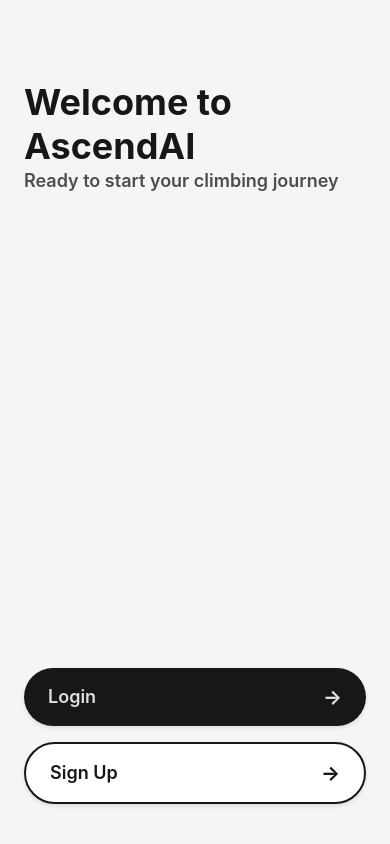
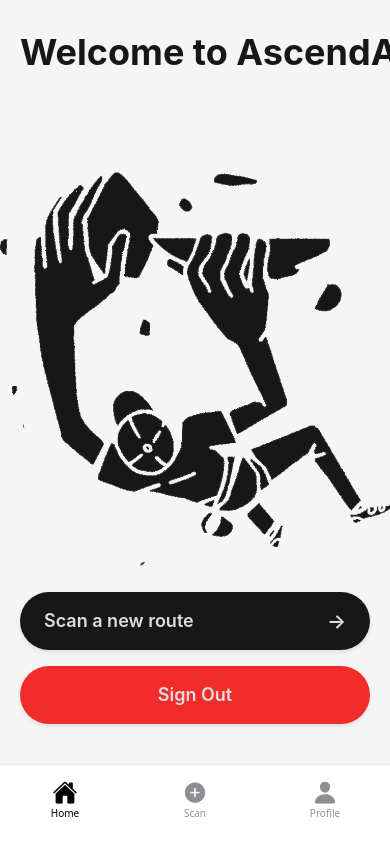
Before and after one commit to KurtSchwimmbacher/AscendAI, a React Native app: screen /MainTabs in a window 390 px wide. Built offline with nearby package versions, Linux system fonts and the light colour scheme; no server answers.

Commit message:
feat(add tab nav to app after onboarding)

```diff
--- a/navigation/AppNavigator.tsx
+++ b/navigation/AppNavigator.tsx
@@ -6,8 +6,7 @@ import { View, ActivityIndicator, StyleSheet } from 'react-native';
 // Import screens
 import AuthFlow from '../pages/auth/AuthFlow';
 import OnboardingFlow from '../pages/onboarding/OnboardingFlow';
-import HomeScreen from '../pages/HomeScreen';
-import ScanRoute from '../pages/ScanRoute';
+import MainTabs from './MainTabs';
 
 // Import services
 import { AuthService } from '../services/authService';
@@ -17,8 +16,7 @@ import { FirestoreService } from '../services/firestoreService';
 type RootStackParamList = {
   Auth: undefined;
   Onboarding: undefined;
-  Home: undefined;
-  ScanRoute: undefined;
+  MainTabs: undefined;
 };
 
 const Stack = createStackNavigator<RootStackParamList>();
@@ -122,7 +120,7 @@ export default function AppNavigator() {
   const getInitialRoute = (): keyof RootStackParamList => {
     if (!isAuthenticated) return 'Auth';
     if (needsOnboarding) return 'Onboarding';
-    return 'Home';
+    return 'MainTabs';
   };
 
   // Create a unique key based on auth state to force navigator remount when state changes
@@ -145,8 +143,7 @@ export default function AppNavigator() {
             />
           )}
         </Stack.Screen>
-        <Stack.Screen name="Home" component={HomeScreen} />
-        <Stack.Screen name="ScanRoute" component={ScanRoute} />
+        <Stack.Screen name="MainTabs" component={MainTabs} />
       </Stack.Navigator>
     </NavigationContainer>
   );
--- /dev/null
+++ b/navigation/MainTabs.tsx
@@ -0,0 +1,66 @@
+import React from 'react';
+import { createBottomTabNavigator } from '@react-navigation/bottom-tabs';
+import { Ionicons } from '@expo/vector-icons';
+
+// Import screens
+import HomeScreen from '../pages/HomeScreen';
+import ScanRoute from '../pages/ScanRoute';
+import ProfileScreen from '../pages/ProfileScreen';
+
+// Define tab param list
+export type MainTabParamList = {
+  Home: undefined;
+  ScanRoute: undefined;
+  Profile: undefined;
+};
+
+const Tab = createBottomTabNavigator<MainTabParamList>();
+
+export default function MainTabs() {
+  return (
+    <Tab.Navigator
+      id={undefined}
+      screenOptions={{
+        headerShown: false,
+        tabBarActiveTintColor: '#000000',
+        tabBarInactiveTintColor: '#8E8E93',
+        tabBarStyle: {
+          borderTopWidth: 1,
+          borderTopColor: '#E5E5EA',
+          paddingTop: 8,
+          paddingBottom: 8,
+          height: 80,
+        },
+      }}
+    >
+      <Tab.Screen
+        name="Home"
+        component={HomeScreen}
+        options={{
+          tabBarIcon: ({ color, size }) => (
+            <Ionicons name="home" size={size} color={color} />
+          ),
+        }}
+      />
+      <Tab.Screen
+        name="ScanRoute"
+        component={ScanRoute}
+        options={{
+          tabBarLabel: 'Scan',
+          tabBarIcon: ({ color, size }) => (
+            <Ionicons name="add-circle" size={size} color={color} />
+          ),
+        }}
+      />
+      <Tab.Screen
+        name="Profile"
+        component={ProfileScreen}
+        options={{
+          tabBarIcon: ({ color, size }) => (
+            <Ionicons name="person" size={size} color={color} />
+          ),
+        }}
+      />
+    </Tab.Navigator>
+  );
+}
--- a/package.json
+++ b/package.json
@@ -10,20 +10,20 @@
   },
   "dependencies": {
     "@react-native-async-storage/async-storage": "^2.2.0",
-    "@react-navigation/bottom-tabs": "^7.4.8",
+    "@react-navigation/bottom-tabs": "^7.7.3",
     "@react-navigation/native": "^7.1.17",
     "@react-navigation/stack": "^7.4.8",
     "axios": "^1.12.2",
     "expo": "~54.0.12",
     "expo-camera": "~17.0.8",
     "expo-constants": "~18.0.9",
+    "expo-image-manipulator": "~14.0.7",
     "expo-status-bar": "~3.0.8",
     "firebase": "^12.3.0",
     "react": "19.1.0",
     "react-native": "0.81.4",
     "react-native-safe-area-context": "^5.6.1",
-    "react-native-screens": "^4.16.0",
-    "expo-image-manipulator": "~14.0.7"
+    "react-native-screens": "^4.16.0"
   },
   "devDependencies": {
     "@types/react": "~19.1.0",
--- a/pages/HomeScreen.tsx
+++ b/pages/HomeScreen.tsx
@@ -10,17 +10,10 @@ import { SafeAreaView } from 'react-native-safe-area-context';
 import { colors, globalStyles } from '../styles/globalStyles';
 import { AuthService } from '../services/authService';
 import { useNavigation } from '@react-navigation/native';
-import { StackNavigationProp } from '@react-navigation/stack';
+import { BottomTabNavigationProp } from '@react-navigation/bottom-tabs';
+import { MainTabParamList } from '../navigation/MainTabs';
 
-// Define navigation types
-type RootStackParamList = {
-  Auth: undefined;
-  Onboarding: undefined;
-  Home: undefined;
-  ScanRoute: undefined;
-};
-
-type HomeScreenNavigationProp = StackNavigationProp<RootStackParamList, 'Home'>;
+type HomeScreenNavigationProp = BottomTabNavigationProp<MainTabParamList, 'Home'>;
 
 export default function HomeScreen() {
   const navigation = useNavigation<HomeScreenNavigationProp>();
@@ -76,7 +69,7 @@ export default function HomeScreen() {
 const styles = StyleSheet.create({
   heroImageContainer: {
     position: 'absolute',
-    top: 0,
+    top: 40,
     left: 0,
     right: 0,
     height: '80%',
@@ -93,14 +86,14 @@ const styles = StyleSheet.create({
   },
   welcomeContainer: {
     position: 'absolute',
-    top: 20,
+    top: 30,
     left: 20,
     right: 20,
     alignItems: 'flex-start',
   },
   bottomContainer: {
     position: 'absolute',
-    bottom: 40,
+    bottom: 20,
     left: 0,
     right: 0,
     paddingHorizontal: 20,
--- /dev/null
+++ b/pages/ProfileScreen.tsx
@@ -0,0 +1,26 @@
+import React from 'react';
+import { View, Text, StyleSheet } from 'react-native';
+import { SafeAreaView } from 'react-native-safe-area-context';
+import { globalStyles } from '../styles/globalStyles';
+
+export default function ProfileScreen() {
+  return (
+    <SafeAreaView style={globalStyles.container}>
+      <View style={styles.content}>
+        <Text style={[globalStyles.textTitle, globalStyles.textPrimary]}>Profile</Text>
+        <Text style={[globalStyles.textSubheading, globalStyles.textSecondary]}>
+          Profile screen coming soon...
+        </Text>
+      </View>
+    </SafeAreaView>
+  );
+}
+
+const styles = StyleSheet.create({
+  content: {
+    flex: 1,
+    padding: 20,
+    justifyContent: 'center',
+    alignItems: 'center',
+  },
+});
--- a/pages/ScanRoute.tsx
+++ b/pages/ScanRoute.tsx
@@ -4,7 +4,8 @@ import { SafeAreaView } from 'react-native-safe-area-context';
 import { CameraView, CameraType, useCameraPermissions } from 'expo-camera';
 import { globalStyles, colors } from '../styles/globalStyles';
 import { useNavigation } from '@react-navigation/native';
-import { StackNavigationProp } from '@react-navigation/stack';
+import { BottomTabNavigationProp } from '@react-navigation/bottom-tabs';
+import { MainTabParamList } from '../navigation/MainTabs';
 import { useCamera } from '../services/cameraService';
 import { useDetectRouteByColour, type ColourFilterRequest } from '../hooks/detectRouteHook';
 import { useReadRouteGrade } from '../hooks/readHook';
@@ -12,15 +13,7 @@ import Constants from 'expo-constants';
 import ScannedRouteDisplay from '../components/ScannedRouteDisplay';
 import RouteDetectionOverlay from '../components/RouteDetectionOverlay';
 
-// Define navigation types
-type RootStackParamList = {
-  Auth: undefined;
-  Onboarding: undefined;
-  Home: undefined;
-  ScanRoute: undefined;
-};
-
-type ScanRouteNavigationProp = StackNavigationProp<RootStackParamList, 'ScanRoute'>;
+type ScanRouteNavigationProp = BottomTabNavigationProp<MainTabParamList, 'ScanRoute'>;
 
 export default function ScanRoute() {
     const navigation = useNavigation<ScanRouteNavigationProp>();
```
Also changed, not shown: types/expo-vector-icons.d.ts (added, +12 -0 lines), 1 other file (tests, documents, lock files or other folders).
